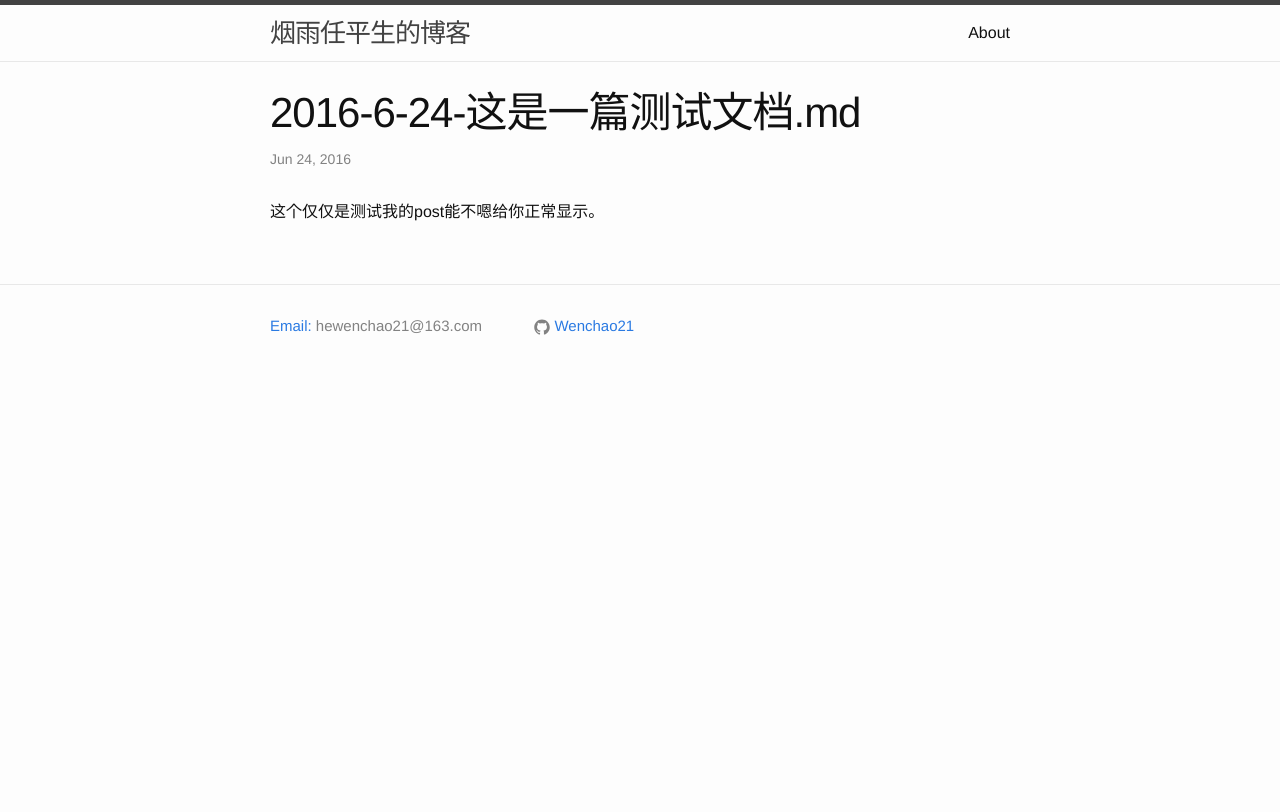
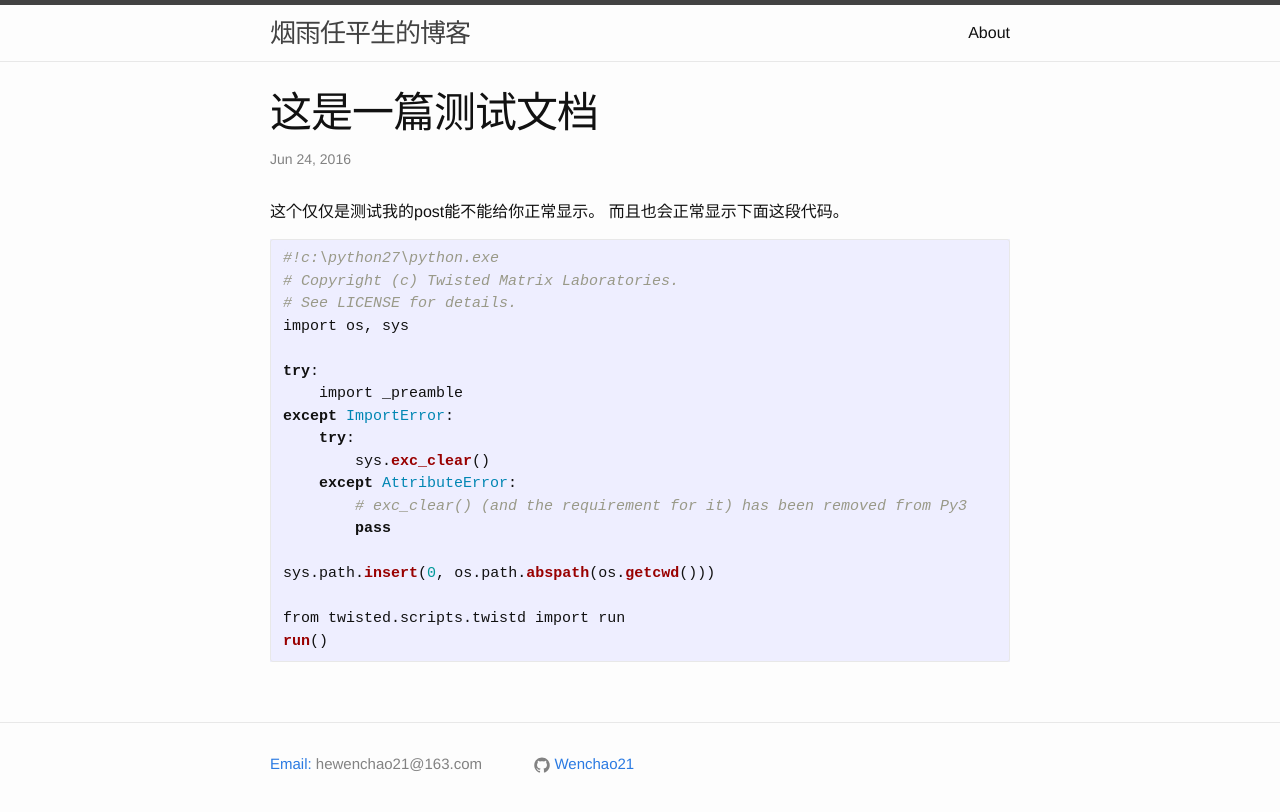
Before and after one commit to Wenchao21/Wenchao21.github.io, a Jekyll site: the page built from _posts/2016-06-24-这是一篇测试文档.md, in a window 1280 px wide. Shown: the top 812 px of the page. Built offline with Jekyll 4.4.1, drawn with Linux system fonts in a browser that asks for light colours.

Commit message:
here is a test

````diff
--- a/_posts/2016-06-24-这是一篇测试文档.md
+++ b/_posts/2016-06-24-这是一篇测试文档.md
@@ -1,7 +1,28 @@
 ---
 layout: post
-title: 2016-6-24-这是一篇测试文档.md
+title: 这是一篇测试文档
 date:   2016-6-24
 ---
 
-这个仅仅是测试我的post能不嗯给你正常显示。
+这个仅仅是测试我的post能不能给你正常显示。
+而且也会正常显示下面这段代码。
+```python
+#!c:\python27\python.exe
+# Copyright (c) Twisted Matrix Laboratories.
+# See LICENSE for details.
+import os, sys
+
+try:
+    import _preamble
+except ImportError:
+    try:
+        sys.exc_clear()
+    except AttributeError:
+        # exc_clear() (and the requirement for it) has been removed from Py3
+        pass
+
+sys.path.insert(0, os.path.abspath(os.getcwd()))
+
+from twisted.scripts.twistd import run
+run()
+```
````
